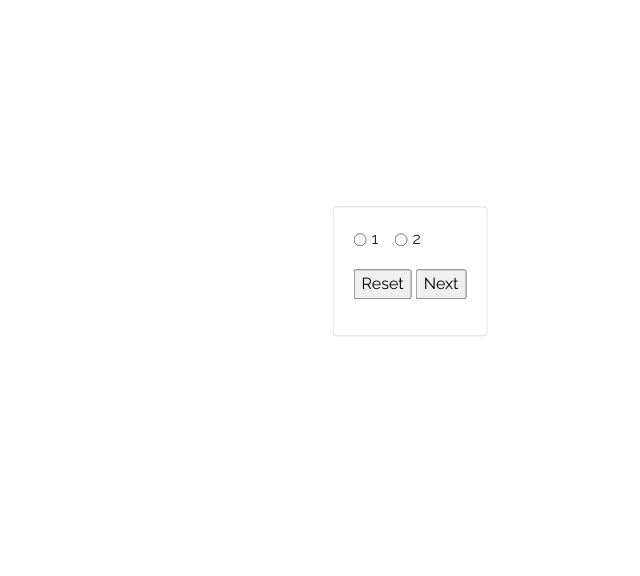
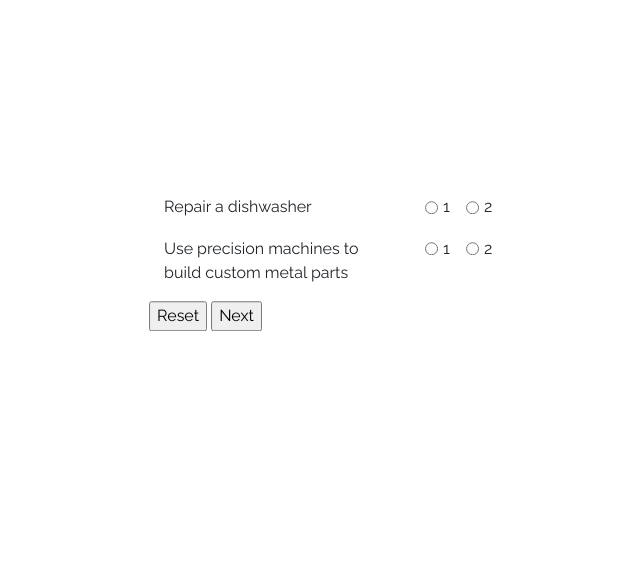
Before and after one commit to ratheesk/we-lead, a PHP site: page /pages/holland-career-test-eng-1.php in a window 1280 px wide. Shown: the part 139-715 px from the top of the page, without its empty margins (230-870 px from the left). Run offline with PHP 8.4, Linux system fonts and the light colour scheme.

Commit message:
Develop basic ui for the quiz

```diff
--- a/pages/holland-career-test-eng-1.php
+++ b/pages/holland-career-test-eng-1.php
@@ -6,10 +6,6 @@ session_start(); // Session starts here.
 
 <!--========================= Choose Language Section========================= -->
 <section id="choose-language">
-<div class="container">
-  <div class="row justify-content-center">
-<div class="card" style="max-width: 400px;">
-  <div class="card-body">
     <span id="error">
         <!---- Initializing Session for errors --->
         <?php
@@ -20,24 +16,48 @@ session_start(); // Session starts here.
  ?>
     </span>
     <form action="holland-career-test-eng-2.php" method="post">
+        <div class="container-fluid">
+            <div class="row">
+                <div class="col-md-6">
+                    <p>Repair a dishwasher</p>
+                </div>
+                <div class="col-md-6">
                     <div class="form-group">
                         <div class="form-check form-check-inline">
-  <input class="form-check-input" type="radio" name="q1" id="inlineRadio1" value="option1">
-  <label class="form-check-label" for="inlineRadio1">1</label>
+                            <input class="form-check-input" type="radio" name="q1" id="q1" value="1"  required="required">
+                            <label class="form-check-label" for="q1_1">1</label>
                         </div>
                         <div class="form-check form-check-inline">
-  <input class="form-check-input" type="radio" name="q1" id="inlineRadio2" value="option2">
-  <label class="form-check-label" for="inlineRadio2">2</label>
+                            <input class="form-check-input" type="radio" name="q1" id="q1_2" value="2">
+                            <label class="form-check-label" for="q2">2</label>
                         </div>
                     </div>
+                </div>
+            </div>
+            <div class="row">
+                <div class="col-md-6">
+                    <p>Use precision machines to build custom metal parts</p>
+                </div>
+                <div class="col-md-6">
+                    <div class="form-group">
+                        <div class="form-check form-check-inline">
+                            <input class="form-check-input" type="radio" name="q2" id="q2_1" value="1" required="required">
+                            <label class="form-check-label" for="q1">1</label>
+                        </div>
+                        <div class="form-check form-check-inline">
+                            <input class="form-check-input" type="radio" name="q2" id="q2_2" value="2">
+                            <label class="form-check-label" for="q2">2</label>
+                        </div>
+                    </div>
+                </div>
+            </div>
+        </div>
+
         <div class="form-group">
             <input type="reset" value="Reset" />
             <input type="submit" value="Next" />
         </div>
     </form>
-</div>
-</div>
-</div>
 </section>
 
 <!--========================= End Choose Language Section========================= -->
```
Lines whose indentation alone changed are shown as unchanged.
